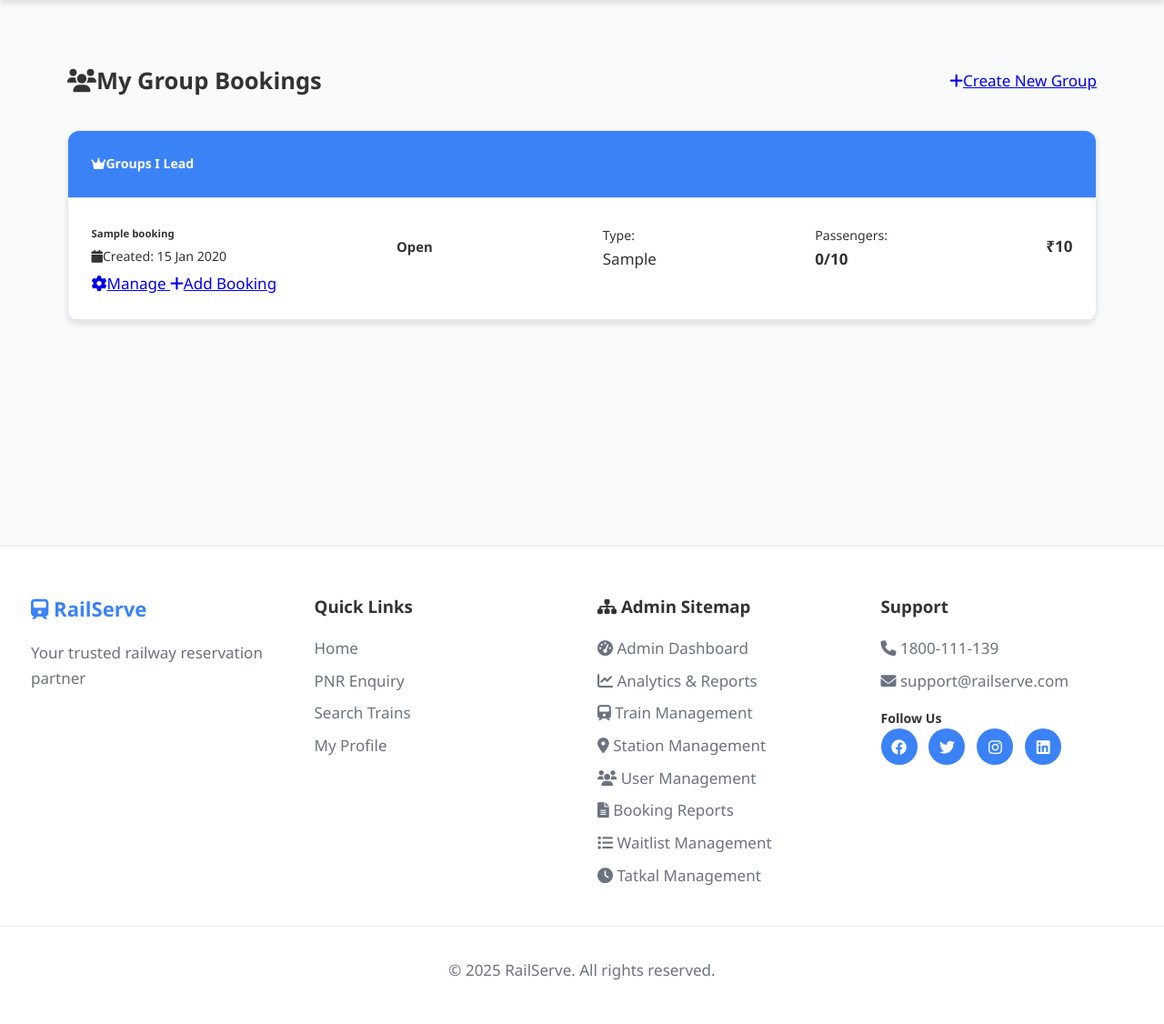
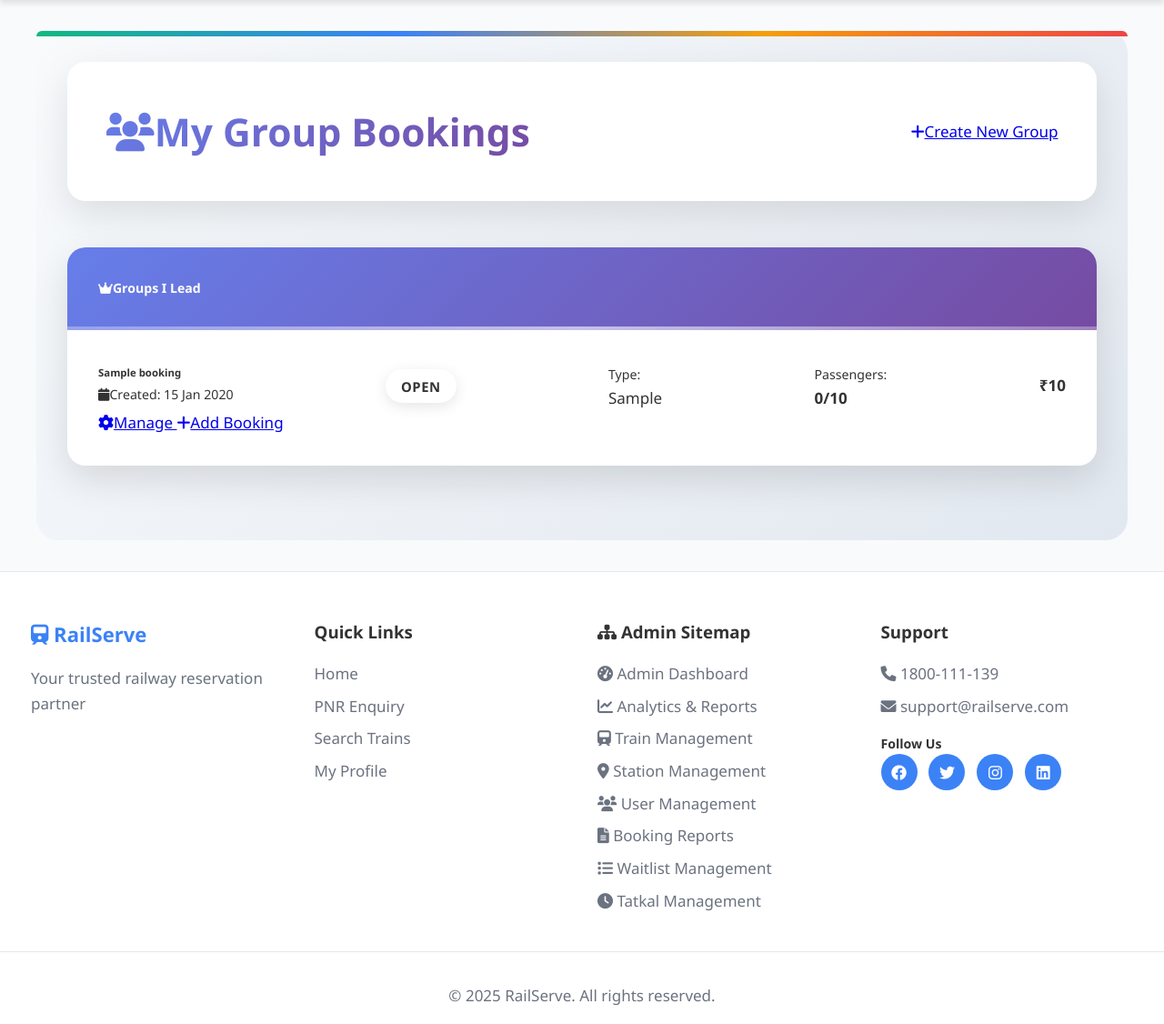
Before and after one commit to Hemanth509h/RailServe, a Flask app: page /groups/my_groups in a window 1280 px wide. Shown: the part 70-1196 px from the top of the page at 91% size. Before the commit the page ends 1147 px from the top, so only its background shows below. Run offline with Flask 3, Linux system fonts and the light colour scheme; a user stored in the database is signed in; tables that the repository leaves empty hold one stand-in row (values such as "Sample post").

Commit message:
Modernize the look and feel of group and payment pages
Update `my_groups.html` and `payments.html` templates with modern UI elements, gradients, and improved styling for better user experience.

Replit-Commit-Author: Agent
Replit-Commit-Session-Id: d25eaf91-d70c-4f73-93a8-4330e0471ef3
Replit-Commit-Checkpoint-Type: intermediate_checkpoint
Replit-Commit-Screenshot-Url: https://storage.googleapis.com/screenshot-production-us-central1/eb6b3c5f-1946-4231-9be4-e23723e682a3/d25eaf91-d70c-4f73-93a8-4330e0471ef3/C9n1eWE

```diff
--- a/templates/groups/my_groups.html
+++ b/templates/groups/my_groups.html
@@ -9,34 +9,94 @@
     max-width: 1200px;
     margin: 0 auto;
     padding: 2rem;
+    background: linear-gradient(135deg, #f8fafc 0%, #e2e8f0 100%);
+    border-radius: 24px;
+    position: relative;
+    min-height: 70vh;
+}
+
+.groups-container::before {
+    content: '';
+    position: absolute;
+    top: 0;
+    left: 0;
+    right: 0;
+    height: 6px;
+    background: linear-gradient(90deg, #10b981, #3b82f6, #f59e0b, #ef4444);
+    border-radius: 24px 24px 0 0;
 }
 
 .groups-header {
     display: flex;
     justify-content: space-between;
     align-items: center;
-    margin-bottom: 2rem;
+    margin-bottom: 3rem;
+    background: white;
+    padding: 2.5rem;
+    border-radius: 20px;
+    box-shadow: 0 15px 40px rgba(0,0,0,0.1);
+    position: relative;
+    z-index: 2;
+}
+
+.groups-header h2 {
+    font-size: 2.5rem;
+    font-weight: 700;
+    background: linear-gradient(135deg, #667eea 0%, #764ba2 100%);
+    -webkit-background-clip: text;
+    -webkit-text-fill-color: transparent;
+    background-clip: text;
+    margin: 0;
 }
 
 .groups-card {
-    background: var(--bg-secondary);
-    border: 1px solid var(--border-color);
-    border-radius: 12px;
+    background: white;
+    border: none;
+    border-radius: 20px;
     margin-bottom: 2rem;
-    box-shadow: var(--card-shadow);
+    box-shadow: 0 15px 40px rgba(0,0,0,0.12);
+    overflow: hidden;
+    transition: all 0.4s cubic-bezier(0.4, 0, 0.2, 1);
+}
+
+.groups-card:hover {
+    transform: translateY(-5px);
+    box-shadow: 0 25px 60px rgba(0,0,0,0.18);
 }
 
 .groups-card-header {
-    padding: 1.5rem;
-    border-bottom: 1px solid var(--border-color);
-    background: var(--accent-color);
+    padding: 2rem;
+    border-bottom: none;
+    background: linear-gradient(135deg, #667eea 0%, #764ba2 100%);
     color: white;
-    border-radius: 12px 12px 0 0;
+    border-radius: 0;
+    position: relative;
+}
+
+.groups-card-header::after {
+    content: '';
+    position: absolute;
+    bottom: 0;
+    left: 0;
+    right: 0;
+    height: 4px;
+    background: linear-gradient(90deg, rgba(255,255,255,0.3), rgba(255,255,255,0.6), rgba(255,255,255,0.3));
 }
 
 .group-item {
-    padding: 1.5rem;
-    border-bottom: 1px solid var(--border-color);
+    padding: 2rem;
+    border-bottom: 1px solid #e2e8f0;
+    transition: all 0.3s ease;
+    position: relative;
+}
+
+.group-item:hover {
+    background: #f8fafc;
+    transform: translateX(5px);
+}
+
+.group-item:last-child {
+    border-bottom: none;
 }
 
 .group-row {
@@ -46,20 +106,29 @@
 }
 
 .status-badge {
-    padding: 0.25rem 0.75rem;
-    border-radius: 12px;
+    padding: 0.5rem 1rem;
+    border-radius: 20px;
     font-size: 0.875rem;
-    font-weight: 600;
+    font-weight: 700;
+    text-transform: uppercase;
+    letter-spacing: 0.5px;
+    box-shadow: 0 4px 15px rgba(0,0,0,0.1);
+    transition: all 0.3s ease;
+}
+
+.status-badge:hover {
+    transform: translateY(-2px);
+    box-shadow: 0 8px 25px rgba(0,0,0,0.15);
 }
 
 .status-pending {
-    background: #fef3c7;
-    color: #92400e;
+    background: linear-gradient(135deg, #f59e0b 0%, #d97706 100%);
+    color: white;
 }
 
 .status-confirmed {
-    background: #d1fae5;
-    color: #065f46;
+    background: linear-gradient(135deg, #10b981 0%, #059669 100%);
+    color: white;
 }
 </style>
 {% endblock %}
```
Also changed, not shown: templates/groups/payments.html (+62 -8 lines), attached_assets/image_1758788713490.png (added).
